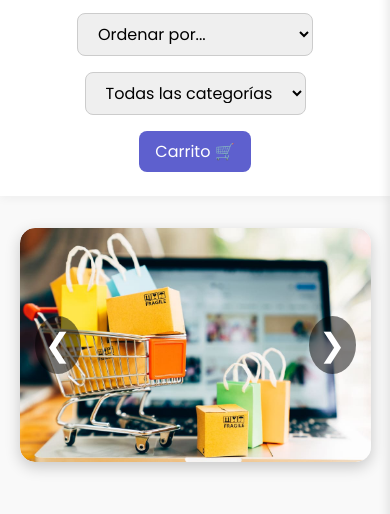
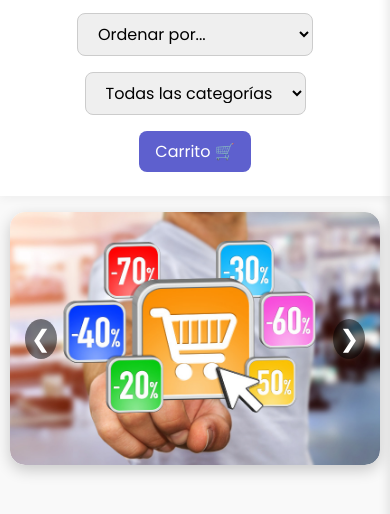
Before and after one commit to SantiagoRomero7/Velvetco_proyecto, a plain HTML site: page productos.html in a window 390 px wide. Shown: the part 172-686 px from the top of the page. Drawn offline with nearby package versions, Linux system fonts and the light colour scheme.

Commit message:
feat: :sparkles: arreglos y medidas responsivas
arreglos y medidas responsivas del carrusel

```diff
--- a/productos.js
+++ b/productos.js
@@ -1,25 +1,29 @@
-
 document.addEventListener('DOMContentLoaded', () => {
     const imagenes = document.querySelectorAll('.carousel img');
     const btnPrev = document.querySelector('.prev');
     const btnNext = document.querySelector('.next');
-    let indiceActual = 0;
+    let actual = 0;
     let intervalo;
 
     function mostrarImagen(index) {
       imagenes.forEach((img, i) => {
-        img.classList.toggle('active', i === index);
+        if (i === index) {
+          img.classList.add('active');
+          gsap.fromTo(img, {opacity: 0}, {opacity: 1, duration: 1});
+        } else {
+          img.classList.remove('active');
+        }
       });
     }
 
     function siguienteImagen() {
-      indiceActual = (indiceActual + 1) % imagenes.length;
-      mostrarImagen(indiceActual);
+      actual = (actual + 1) % imagenes.length;
+      mostrarImagen(actual);
     }
 
     function anteriorImagen() {
-      indiceActual = (indiceActual - 1 + imagenes.length) % imagenes.length;
-      mostrarImagen(indiceActual);
+      actual = (actual - 1 + imagenes.length) % imagenes.length;
+      mostrarImagen(actual);
     }
 
     btnNext.addEventListener('click', () => {
@@ -41,6 +45,6 @@ document.addEventListener('DOMContentLoaded', () => {
       iniciarIntervalo();
     }
 
-    mostrarImagen(indiceActual);
+    mostrarImagen(actual);
     iniciarIntervalo();
   });
--- a/style.css
+++ b/style.css
@@ -324,12 +324,12 @@ body.productos-body {
   background-color: #222;
 }
 
-/* Mostrar carrito cuando no tiene la clase "oculto" */
+
 .carrito:not(.oculto) {
   transform: translateX(0%);
 }
 
-/* === Responsive === */
+
 @media (max-width: 768px) {
   .grid-productos {
     grid-template-columns: 1fr;
@@ -345,26 +345,38 @@ body.productos-body {
   }
 }
 
-/* === Carrusel de Imágenes === */
+
 .carousel-container {
   position: relative;
   width: 90%;
   max-width: 1000px;
+  height: 45vh;
   margin: 2rem auto;
   overflow: hidden;
   border-radius: 15px;
   box-shadow: 0 5px 15px rgba(0, 0, 0, 0.2);
 }
 
+.carousel {
+  position: relative;
+  width: 100%;
+  height: 100%;
+}
+
 .carousel img {
+  position: absolute;
   width: 100%;
-  display: none;
+  height: 100%;
+  object-fit: cover;
+  opacity: 0;
   transition: opacity 0.5s ease-in-out;
   border-radius: 15px;
+  z-index: 0;
 }
 
 .carousel img.active {
-  display: block;
+  opacity: 1;
+  z-index: 1;
 }
 
 .carousel-container .prev,
@@ -380,6 +392,7 @@ body.productos-body {
   cursor: pointer;
   border-radius: 50%;
   z-index: 10;
+  transition: background-color 0.3s ease;
 }
 
 .carousel-container .prev {
@@ -394,3 +407,31 @@ body.productos-body {
 .carousel-container .next:hover {
   background-color: rgba(0,0,0,0.8);
 }
+
+
+@media (max-width: 768px) {
+  .carousel-container {
+    height: 35vh;
+    width: 95%;
+    margin: 1.5rem auto;
+  }
+
+  .carousel-container .prev,
+  .carousel-container .next {
+    font-size: 1.8rem;
+    padding: 8px;
+  }
+}
+
+@media (max-width: 480px) {
+  .carousel-container {
+    height: 30vh;
+    margin: 1rem auto;
+  }
+
+  .carousel-container .prev,
+  .carousel-container .next {
+    font-size: 1.5rem;
+    padding: 6px;
+  }
+}
```
